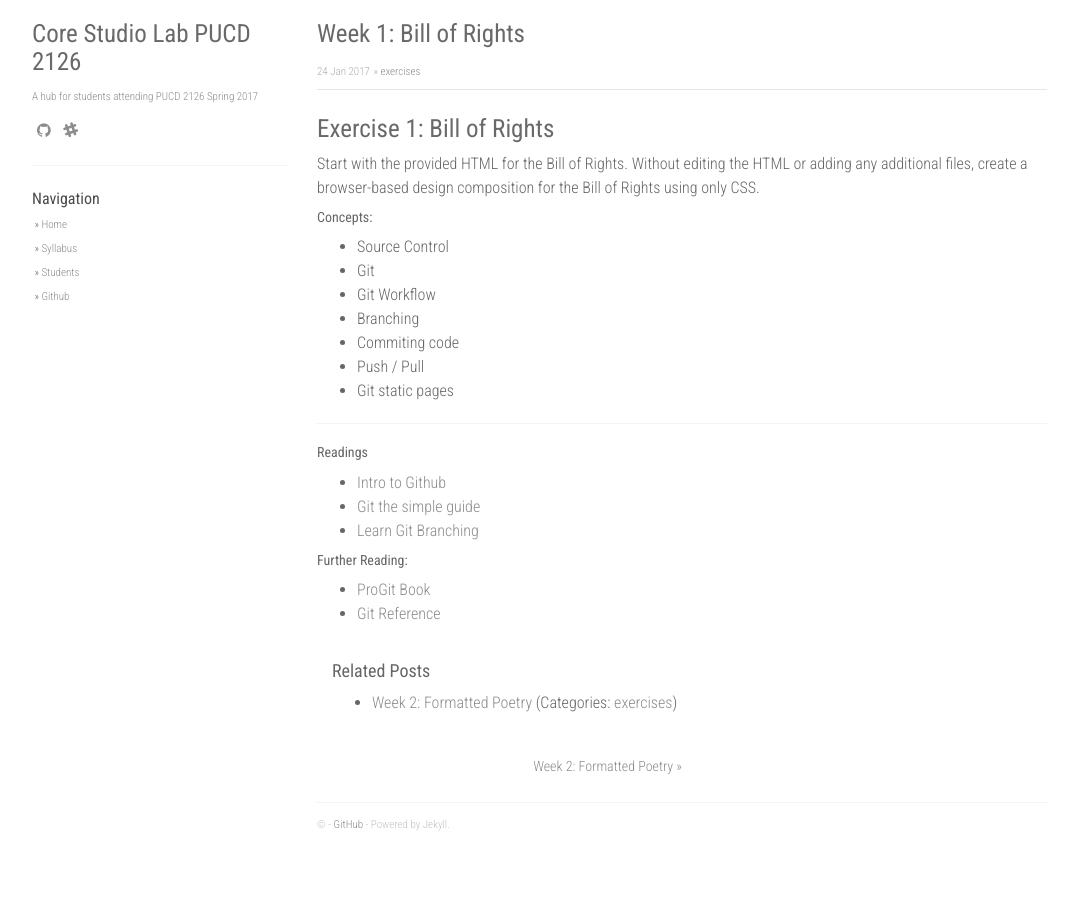
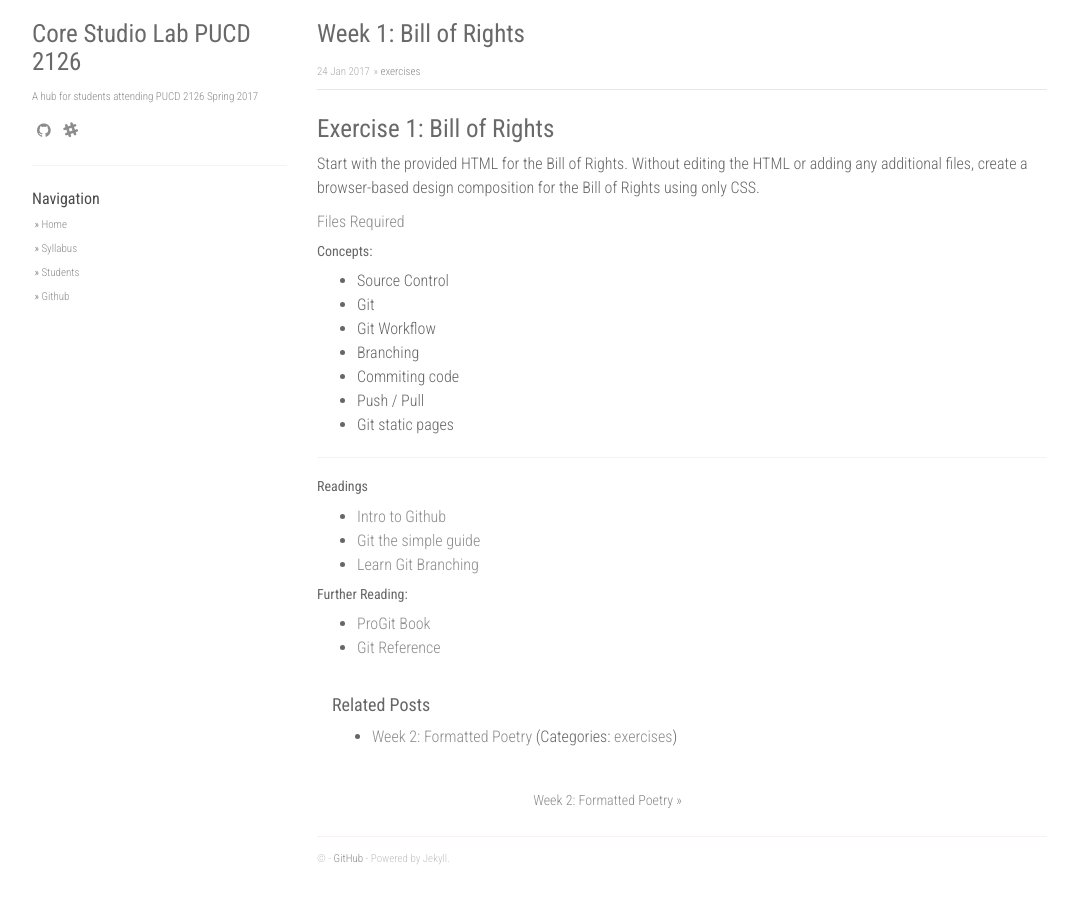
Before and after one commit to jessica-dantas/PUCD-2126.github.io, a Jekyll site: the page built from _posts/2017-01-25-exercise-1.md, in a window 1280 px wide. Shown: the whole page, without its empty margins (53-1131 px from the left). Built offline with Jekyll 4.4.1, drawn with Linux system fonts in a browser that asks for light colours; nearby versions of some CDN libraries; comment, search, counter and statistics services are not loaded.

Commit message:
adds a link to files needed for assignment

```diff
--- a/_posts/2017-01-25-exercise-1.md
+++ b/_posts/2017-01-25-exercise-1.md
@@ -8,6 +8,7 @@ categories: [exercises]
 # Exercise 1: Bill of Rights
 Start with the provided HTML for the Bill of Rights. Without editing the HTML or adding any additional files, create a browser-based design composition for the Bill of Rights using only CSS.
 
+[Files Required](/exercise_1_lab_bill_of_rights)
 
 ##### Concepts:
 - Source Control
```
